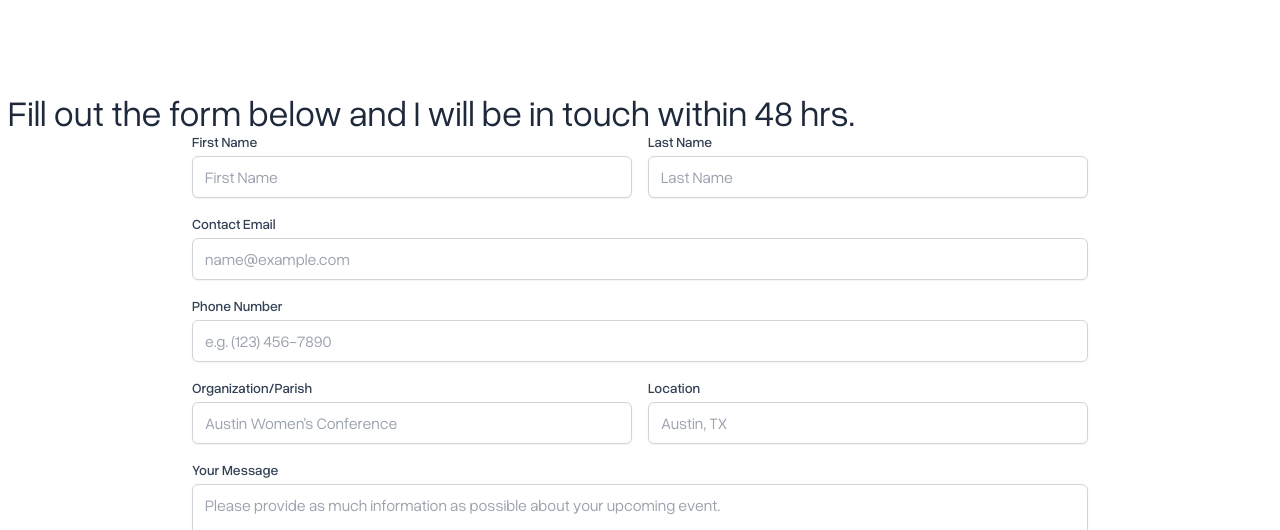
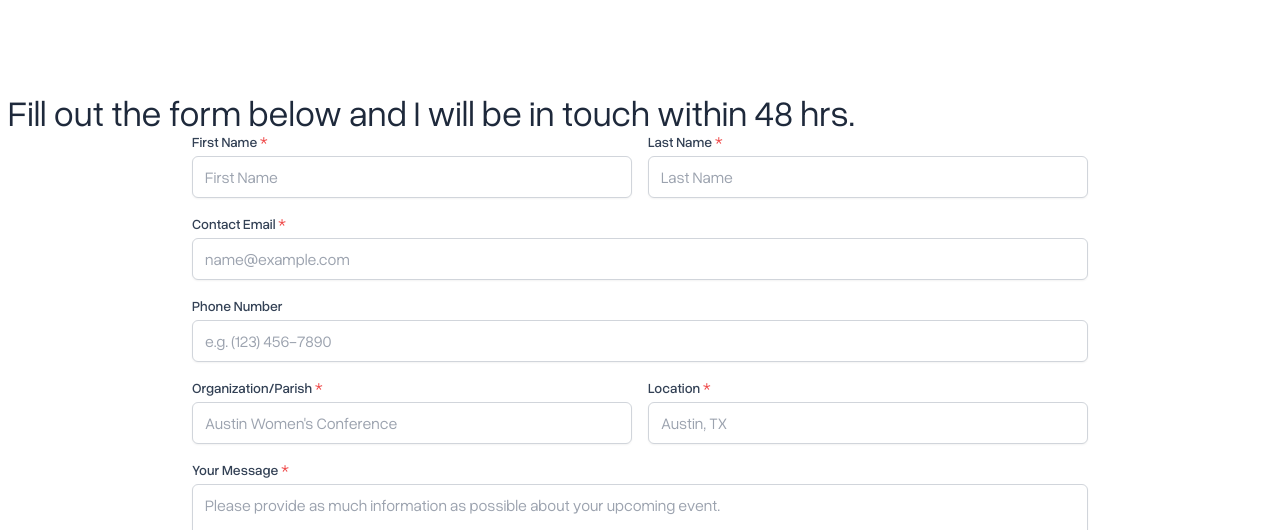
Before and after one commit to kjwessa/christine-wessa, a Next.js app: page / in a window 1280 px wide. Shown: the part 1740-2270 px from the top of the page. Built offline with nearby package versions, Linux system fonts and the light colour scheme; no server answers; a web font is replaced by a local one.

Commit message:
feat(ui): add asterisks on required form fields

```diff
--- a/app/components/ContactForm.tsx
+++ b/app/components/ContactForm.tsx
@@ -11,7 +11,7 @@ export function ContactForm() {
         <div className="flex gap-4">
           <div className="flex-1">
             <label className="block text-sm font-medium text-slate-700">
-              First Name
+              First Name <span className="text-red-500">*</span>
             </label>
             <input
               type="text"
@@ -23,7 +23,7 @@ export function ContactForm() {
           </div>
           <div className="flex-1">
             <label className="block text-sm font-medium text-slate-700">
-              Last Name
+              Last Name <span className="text-red-500">*</span>
             </label>
             <input
               type="text"
@@ -36,7 +36,7 @@ export function ContactForm() {
         </div>
         <div>
           <label className="block text-sm font-medium text-slate-700">
-            Contact Email
+            Contact Email <span className="text-red-500">*</span>
           </label>
           <input
             type="email"
@@ -60,7 +60,7 @@ export function ContactForm() {
         <div className="flex gap-4">
           <div className="flex-1">
             <label className="block text-sm font-medium text-slate-700">
-              Organization/Parish
+              Organization/Parish <span className="text-red-500">*</span>
             </label>
             <input
               type="text"
@@ -72,7 +72,7 @@ export function ContactForm() {
           </div>
           <div className="flex-1">
             <label className="block text-sm font-medium text-slate-700">
-              Location
+              Location <span className="text-red-500">*</span>
             </label>
             <input
               type="text"
@@ -85,7 +85,7 @@ export function ContactForm() {
         </div>
         <div>
           <label className="block text-sm font-medium text-slate-700">
-            Your Message
+            Your Message <span className="text-red-500">*</span>
           </label>
           <textarea
             name="entry.94188901"
```
